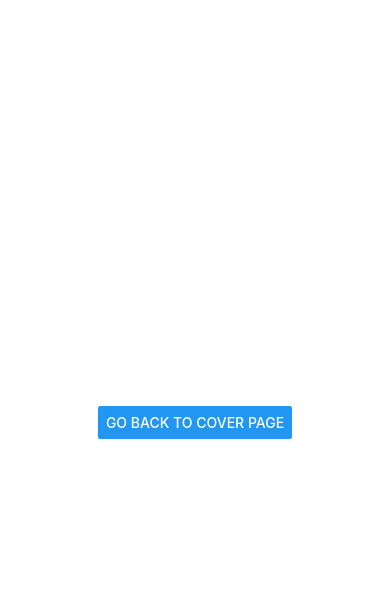
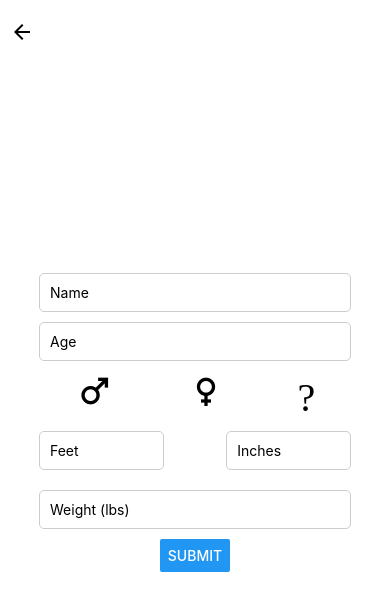
Before and after one commit to jingjing529/CS125-Zotfit, a React Native app in the folder Zotfit/: screen /Main in a window 390 px wide. Shown: the top 610 px of the page. Built offline with nearby package versions, Linux system fonts and the light colour scheme.

Commit message:
added user inputs in main screen

```diff
--- a/Zotfit/MainScreen.js
+++ b/Zotfit/MainScreen.js
@@ -1,15 +1,95 @@
-// MainScreen.js
-
-import React from 'react';
-import { View, Button, StyleSheet } from 'react-native';
+import React, { useState } from 'react';
+import { View, Button, TextInput, TouchableOpacity, StyleSheet, Text } from 'react-native';
+import { MaterialIcons } from '@expo/vector-icons'; // Import icons from Expo vector icons library
 
 export default function MainScreen({ navigation }) {
+  const [name, setName] = useState('');
+  const [age, setAge] = useState('');
+  const [gender, setGender] = useState(''); // Initialize gender state
+  const [feet, setFeet] = useState('');
+  const [inches, setInches] = useState('');
+  const [weight, setWeight] = useState('');
+
+  // Define functions to handle gender selection
+  const selectMale = () => setGender('male');
+  const selectFemale = () => setGender('female');
+  const selectOther = () => setGender('other');
+
+  const handleSubmit = () => {
+    console.log('Name:', name);
+    console.log('Age:', age);
+    console.log('Gender:', gender);
+    console.log('Height:', feet, 'feet', inches, 'inches');
+    console.log('Weight:', weight, 'lbs');
+
+    // Navigate to InfoPage.js
+    navigation.navigate('InfoPage', {
+      name: name,
+      age: age,
+      gender: gender,
+      height: `${feet} feet ${inches} inches`,
+      weight: `${weight} lbs`,
+    });
+  };
+
   return (
     <View style={styles.container}>
-        <Button
-            title="Go Back to Cover Page"
-            onPress={() => navigation.navigate('Home')} // Navigate to the Home (cover page)
+      <View style={styles.headerContainer}>
+        <TouchableOpacity onPress={() => navigation.navigate('Home')}>
+          <MaterialIcons name="arrow-back" size={24}/>
+        </TouchableOpacity>
+      </View>
+      <TextInput
+        style={styles.input}
+        placeholder="Name"
+        onChangeText={setName}
+        value={name}
+      />
+      <TextInput
+        style={styles.input}
+        placeholder="Age"
+        onChangeText={setAge}
+        value={age}
+        keyboardType="numeric"
+      />
+      <View style={styles.genderContainer}>
+        <TouchableOpacity onPress={selectMale}>
+          <MaterialIcons name="male" size={40} color={gender === 'male' ? '#007bff' : '#000000'} />
+        </TouchableOpacity>
+        <TouchableOpacity onPress={selectFemale}>
+          <MaterialIcons name="female" size={40} color={gender === 'female' ? '#ff007f' : '#000000'} />
+        </TouchableOpacity>
+        <TouchableOpacity onPress={selectOther}>
+          <MaterialIcons name="other-h" size={40} color={gender === 'other' ? '#ff4500' : '#000000'} />
+        </TouchableOpacity>
+      </View>
+      <View style={styles.heightContainer}>
+        <TextInput
+          style={[styles.input, { width: '40%' }]}
+          placeholder="Feet"
+          onChangeText={setFeet}
+          value={feet}
+          keyboardType="numeric"
         />
+        <TextInput
+          style={[styles.input, { width: '40%' }]}
+          placeholder="Inches"
+          onChangeText={setInches}
+          value={inches}
+          keyboardType="numeric"
+        />
+      </View>
+      <TextInput
+        style={styles.input}
+        placeholder="Weight (lbs)"
+        onChangeText={setWeight}
+        value={weight}
+        keyboardType="numeric"
+      />
+      <Button
+        title="Submit"
+        onPress={handleSubmit}
+      />
     </View>
   );
 }
@@ -21,4 +101,30 @@ const styles = StyleSheet.create({
     alignItems: 'center',
     backgroundColor: '#ffffff',
   },
+  headerContainer: {
+    position: 'absolute',
+    top: 20,
+    left: 10,
+    zIndex: 1,
+  },
+  input: {
+    width: '80%',
+    padding: 10,
+    marginBottom: 10,
+    borderWidth: 1,
+    borderColor: '#ccc',
+    borderRadius: 5,
+  },
+  genderContainer: {
+    flexDirection: 'row',
+    justifyContent: 'space-around',
+    width: '80%',
+    marginBottom: 10,
+  },
+  heightContainer: {
+    flexDirection: 'row',
+    justifyContent: 'space-between',
+    width: '80%',
+    marginBottom: 10,
+  },
 });
```
